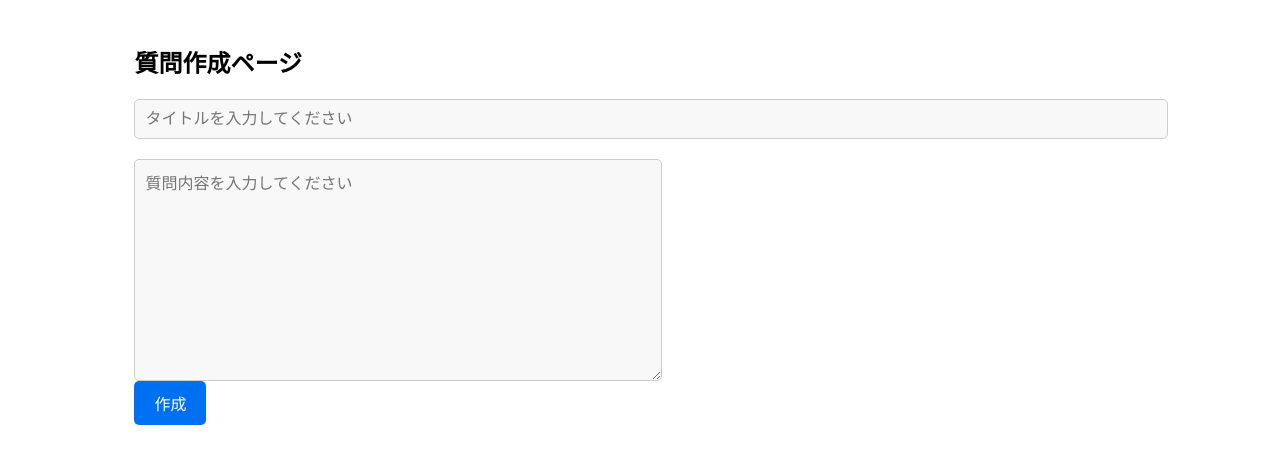
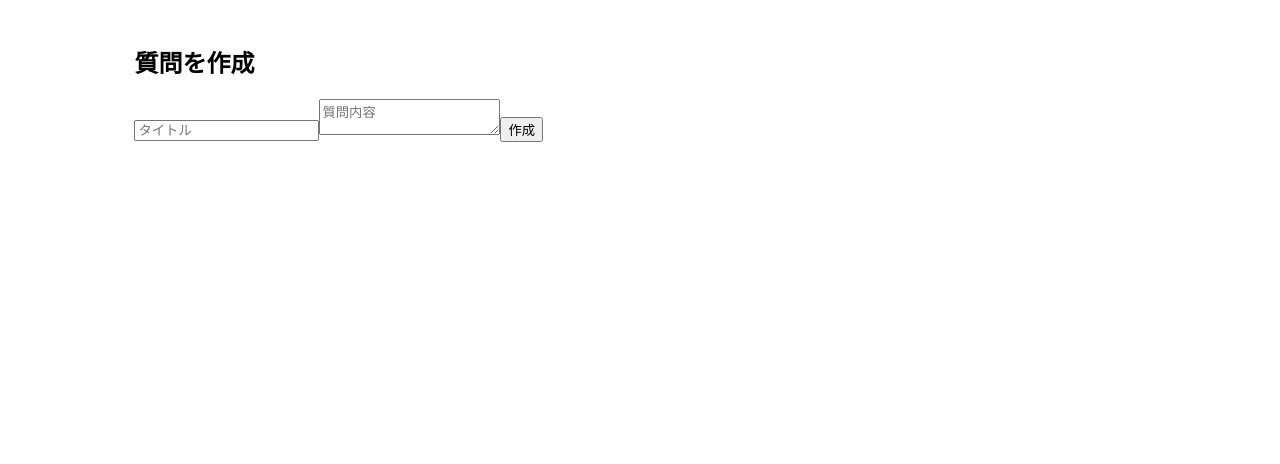
Before and after one commit to e225742/enpit-2024-web2, a Next.js app: page /new_question in a window 1280 px wide. Shown: the top 464 px of the page. Built offline with nearby package versions, Linux system fonts and the light colour scheme.

Commit message:
キャッシュ関係

```diff
--- a/src/app/api/get-questions/route.ts
+++ b/src/app/api/get-questions/route.ts
@@ -6,9 +6,12 @@ const prisma = new PrismaClient();
 export async function GET() {
   try {
     const questions = await prisma.question.findMany({
-      orderBy: { createdAt: 'desc' }, // 作成日時順に降順で並び替え
+      orderBy: { createdAt: 'desc' }, // 最新順で取得
     });
-    return NextResponse.json(questions, { status: 200 });
+
+    const response = NextResponse.json(questions, { status: 200 });
+    response.headers.set('Cache-Control', 'no-store, max-age=0'); // キャッシュを無効化
+    return response;
   } catch (error) {
     console.error('Error fetching questions:', error);
     return NextResponse.json({ error: '質問の取得に失敗しました' }, { status: 500 });
--- a/src/app/new_question/page.tsx
+++ b/src/app/new_question/page.tsx
@@ -1,13 +1,11 @@
-"use client";
-
 import React, { useState } from 'react';
-import { useRouter } from 'next/navigation'; // next/navigationを使用してリダイレクト
+import { useRouter } from 'next/navigation'; // リダイレクト用
 import styles from './page.module.css';
 
 const NewQuestionPage = () => {
   const [title, setTitle] = useState('');
   const [content, setContent] = useState('');
-  const router = useRouter(); // ルーターをインスタンス化
+  const router = useRouter();
 
   const handleSubmit = async (e: React.FormEvent) => {
     e.preventDefault();
@@ -21,8 +19,7 @@ const NewQuestionPage = () => {
     });
 
     if (res.ok) {
-      // 質問作成後にトップページにリダイレクト
-      router.push('/');
+      router.push('/'); // 質問作成後、トップページへリダイレクト
     } else {
       console.error('質問の作成に失敗しました');
     }
@@ -30,27 +27,20 @@ const NewQuestionPage = () => {
 
   return (
     <div className={styles.container}>
-      <h1>質問作成ページ</h1>
+      <h1>質問を作成</h1>
       <form onSubmit={handleSubmit}>
-        <div className={styles.inputGroup}>
         <input
           type="text"
-            placeholder="タイトルを入力してください"
+          placeholder="タイトル"
           value={title}
           onChange={(e) => setTitle(e.target.value)}
-            className={styles.input}
         />
-        </div>
-        <div className={styles.textAreaContainer}>
         <textarea
+          placeholder="質問内容"
           value={content}
           onChange={(e) => setContent(e.target.value)}
-            placeholder="質問内容を入力してください"
-            rows={10}
-            className={styles.textArea}
         />
-        </div>
-        <button type="submit" className={styles.submitButton}>作成</button>
+        <button type="submit">作成</button>
       </form>
     </div>
   );
```
Also changed, not shown: src/app/page.tsx (+3 -18 lines). Lines whose indentation alone changed are shown as unchanged.
